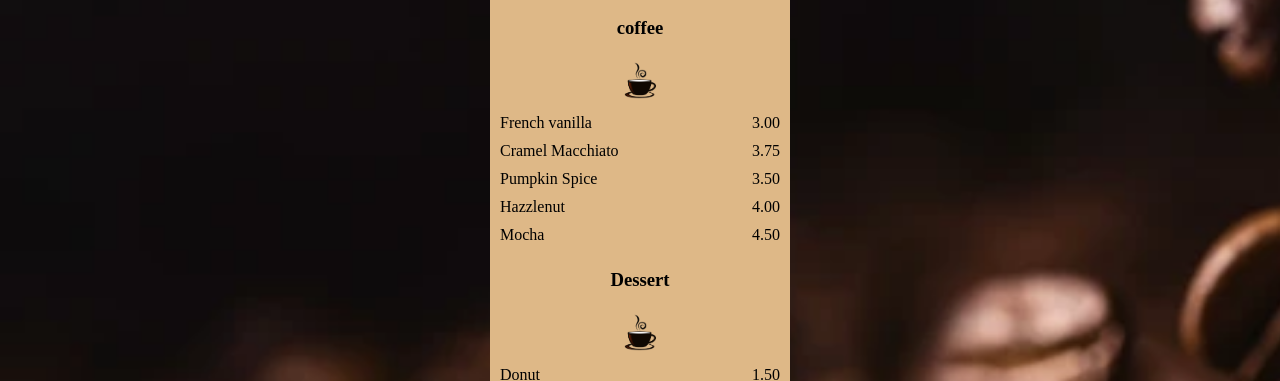
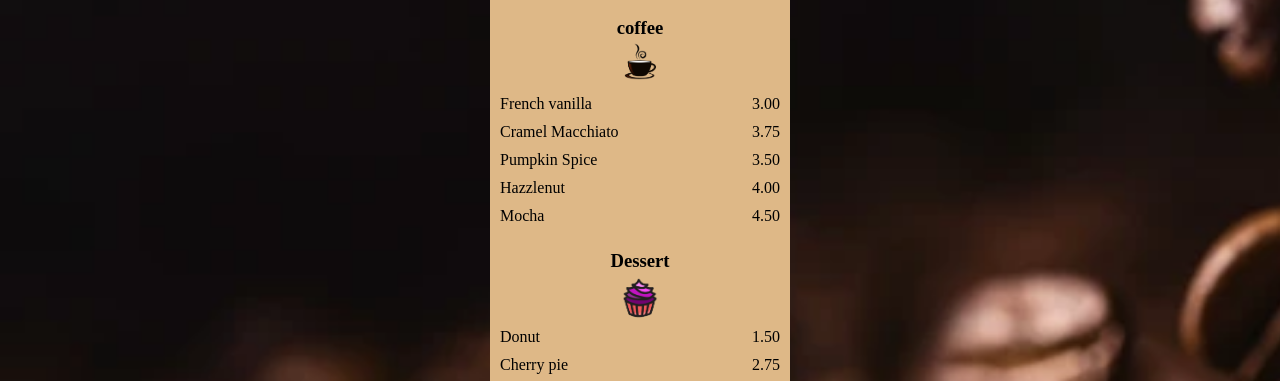
Before and after one commit to Hikmahadet/campercafe, a plain HTML site: page index.html in a window 1280 px wide. Shown: the part 78-459 px from the top of the page. Drawn offline with Linux system fonts and the light colour scheme.

Commit message:
remove background,edit style.css

```diff
--- a/index.html
+++ b/index.html
@@ -45,7 +45,7 @@
          <section>
             <div class="coffe">
                 <h3>Dessert</h3>
-                <img class="lemon" src="./images/coffee-cup-icon-removebg-preview.png" alt="coffee cup">
+                <img class="lemon" src="./images/pu-removebg-preview.png" alt="cake">
             </div>
             <div class="items">
                 <P class="product-name">Donut </P>
--- a/style.css
+++ b/style.css
@@ -30,7 +30,6 @@ h1{
 }
 h3{
     margin-top: 20px;
-    margin-bottom: 20px;
 }
  .lemon{
     width: 50px;
@@ -54,4 +53,5 @@ padding-bottom: 5px;
     display: flex;
     align-items: center;
     flex-direction: column;
+    gap: 1px;
 }
```
Also changed, not shown: images/pu-removebg-preview.png (added).
